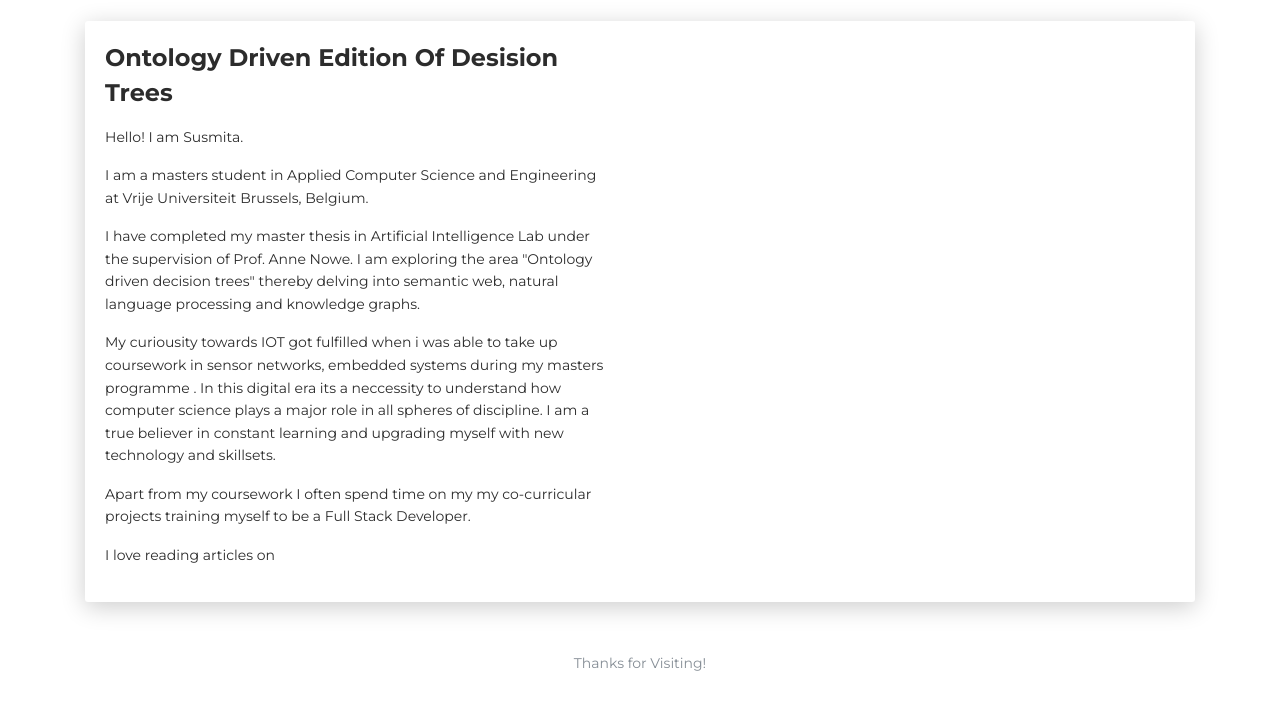
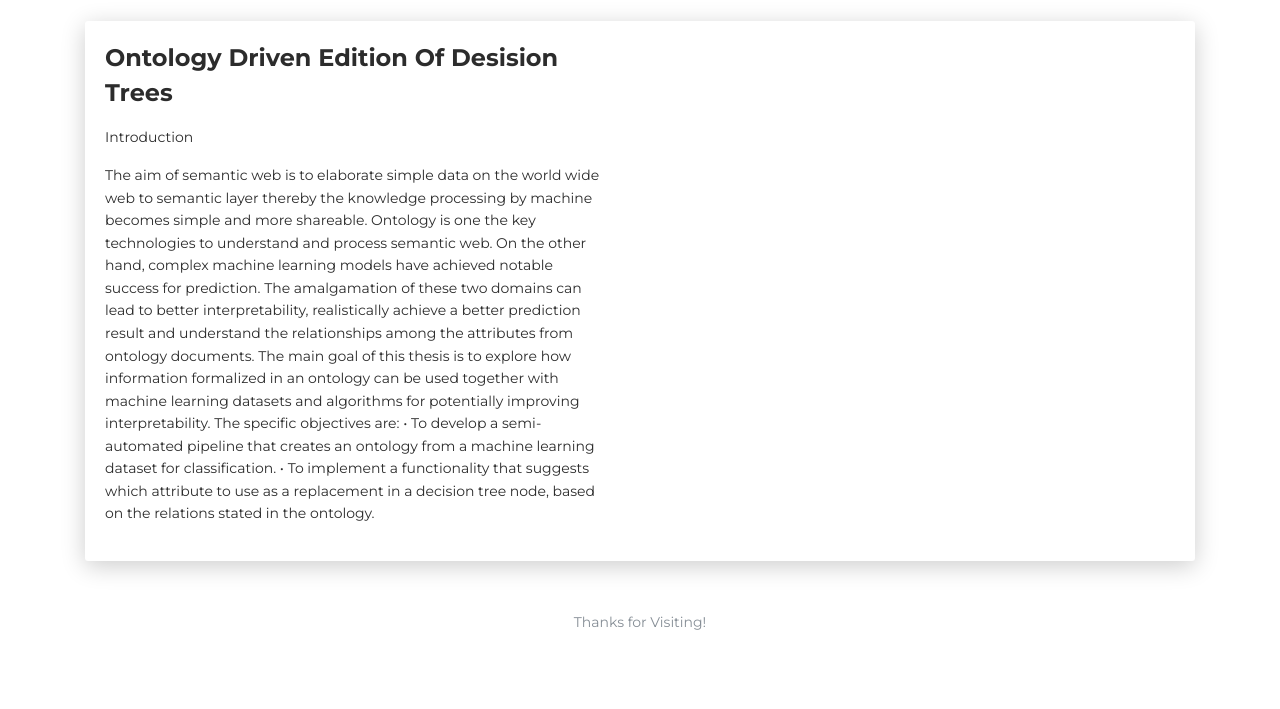
Before and after one commit to susmita-dutta-cs/Susmita_tech, a plain HTML site: page Blog.html in a window 1280 px wide. Shown: the part 599-1308 px from the top of the page. After the commit the page ends 1272 px from the top, so only its background shows below. Drawn offline with Linux system fonts and the light colour scheme.

Commit message:
updating thesis blog-part 1

```diff
--- a/Blog.html
+++ b/Blog.html
@@ -71,12 +71,18 @@
         <div class="col-lg-6 col-md-12">
           <div class="card-body">
             <div class="h4 mt-0 title">Ontology Driven Edition Of Desision Trees </div>
-            <p>Hello! I am Susmita.</p>
-            <p>I am a masters student in Applied Computer Science and Engineering at  Vrije Universiteit Brussels, Belgium.</p>
-            <p> I have completed my master thesis in Artificial Intelligence Lab under the supervision of Prof. Anne Nowe. I am exploring the area "Ontology driven decision trees" thereby delving into semantic web, natural language processing and knowledge graphs.</p>
-            <p>My curiousity towards IOT got fulfilled when i was able to take up coursework in sensor networks, embedded systems during my masters programme . In this digital era its a neccessity to understand how computer science plays a major role in all spheres of discipline. I am a true believer in constant learning and upgrading myself with new technology and skillsets.</p>
-            <p>Apart from my coursework I often spend time on my my co-curricular projects  training myself to be a Full Stack Developer.</p>
-            <p>I love reading articles on </p>
+            <p>Introduction</p>
+            <p> The aim of semantic web is to elaborate simple data on the world wide web to semantic layer thereby the knowledge
+            processing by machine becomes simple and more shareable. Ontology is one the key technologies to understand and process
+            semantic web. On the other hand, complex machine learning models have achieved notable success for prediction. The
+            amalgamation of these two domains can lead to better interpretability, realistically achieve a better prediction result
+            and understand the relationships among the attributes from ontology documents.
+            The main goal of this thesis is to explore how information formalized in an ontology can be used together with machine
+            learning datasets and algorithms for potentially improving interpretability.
+            The specific objectives are:
+            • To develop a semi-automated pipeline that creates an ontology from a machine learning dataset for classification.
+            • To implement a functionality that suggests which attribute to use as a replacement in a decision tree node, based on
+            the relations stated in the ontology.</p>
           </div>
         </div>
         <!-- <div class="col-lg-6 col-md-12">
```
Also changed, not shown: 1 other file.
